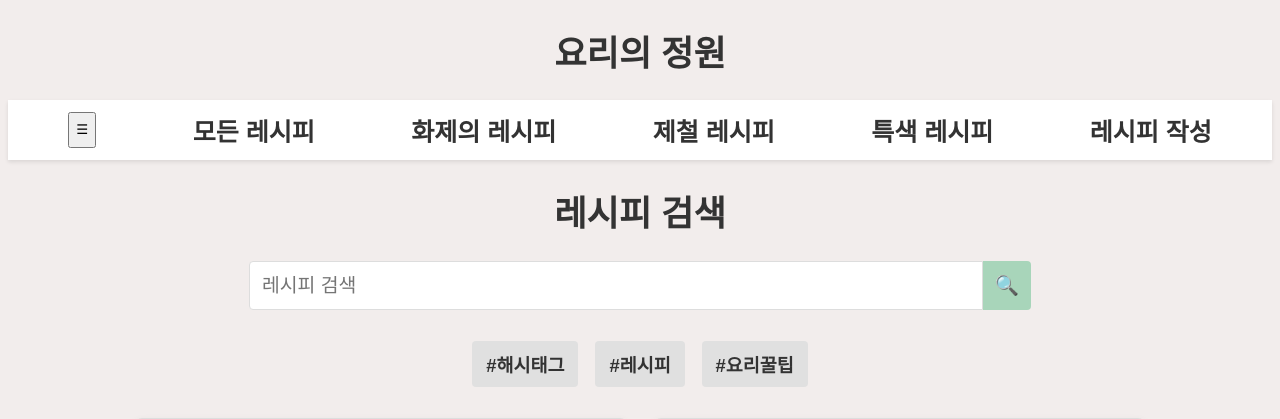
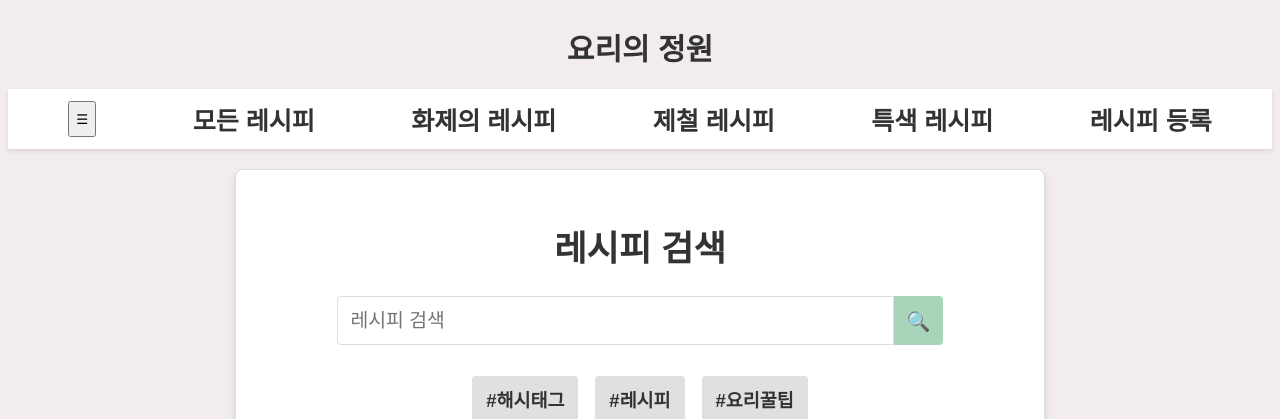
Before and after one commit to ggabaegii/RecipeRecommendation, a Flask app: page /recipe_register in a window 1280 px wide. Shown: the top 419 px of the page. Run offline with Flask 3, Linux system fonts and the light colour scheme; some web fonts are replaced.

Commit message:
폰트수정

```diff
--- a/backend/app/static/css/register.css
+++ b/backend/app/static/css/register.css
@@ -44,10 +44,15 @@ body {
   font-size: 25px; /* 폰트 크기 키움 */
 }
 
-/* 컨테이너 */
+/* 컨테이너 스타일 */
 .container {
-  width: 80%;
-  margin: 0 auto;
+  width: 60%;
+  margin: 20px auto;
+  padding: 25px; /* 패딩 증가 */
+  background-color: #fff;
+  border: 1px solid #ddd;
+  border-radius: 8px;
+  box-shadow: 0 4px 8px rgba(0, 0, 0, 0.1);
 }
 
 /* 헤더 */
--- a/backend/app/templates/recipe_register.html
+++ b/backend/app/templates/recipe_register.html
@@ -13,7 +13,10 @@
     <link rel="stylesheet" href="{{ url_for('static', filename='css/register.css') }}">
 </head>
 <body>
-  <h1 class="korean-font">요리의 정원</h1>
+    <!-- 상단 제목에 링크 추가 -->
+    <h1 class="korean-font main-title">
+      <a href="main.html" style="text-decoration: none; color: inherit;">요리의 정원</a>
+  </h1>
     <!-- 메뉴 네비게이션 -->
     <nav class="menu">
         <button class="menu-toggle">☰</button>
@@ -21,7 +24,7 @@
         <a href="#" class="korean-font">화제의 레시피</a>
         <a href="#" class="korean-font">제철 레시피</a>
         <a href="#" class="korean-font">특색 레시피</a>
-        <a href="#" class="korean-font">레시피 작성</a>
+        <a href="#" class="korean-font">레시피 등록</a>
     </nav>
 
     <div class="container">
--- a/backend/app/templates/recipe_register2.html
+++ b/backend/app/templates/recipe_register2.html
@@ -11,7 +11,10 @@
     <link rel="stylesheet" href="{{ url_for('static', filename='css/register2.css') }}">
 </head>
 <body>
-  <h1 class="korean-font main-title">요리의 정원</h1>
+    <!-- 상단 제목에 링크 추가 -->
+    <h1 class="korean-font main-title">
+      <a href="main.html" style="text-decoration: none; color: inherit;">요리의 정원</a>
+  </h1>
     <!-- 메뉴 네비게이션 -->
     <nav class="menu">
         <button class="menu-toggle">☰</button>
```
Also changed, not shown: backend/app/static/css/register2.css (+3 -4 lines).
